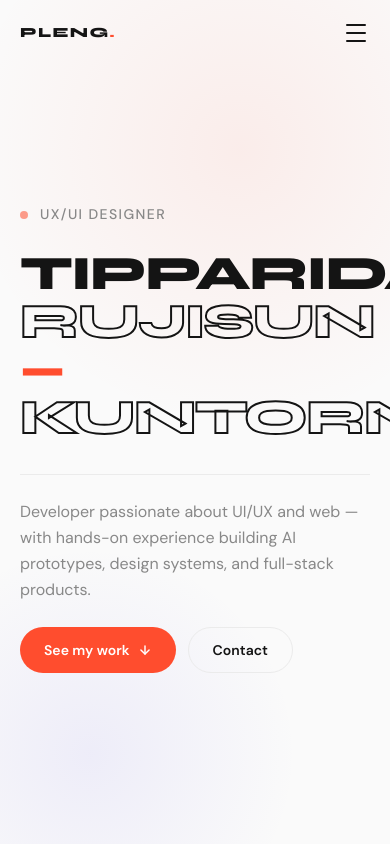
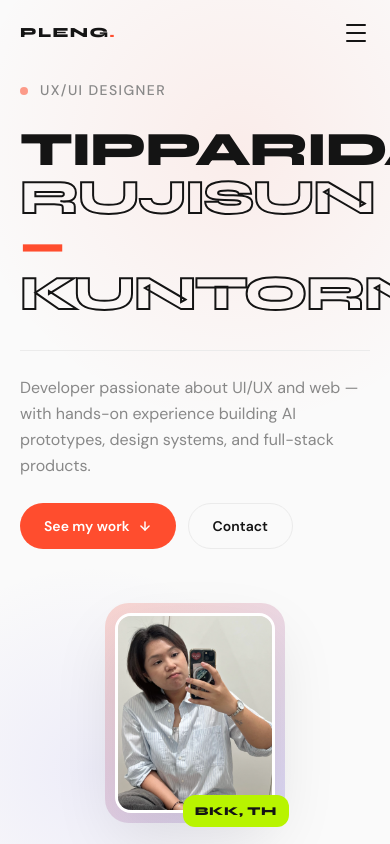
Before and after one commit to blymanor/portfolio, a Next.js app: page / in a window 390 px wide. Shown: the top 844 px of the page. Built offline with nearby package versions, Linux system fonts and the light colour scheme.

Commit message:
fix: adjust alignment and size of profile photo in Hero component for better layout

```diff
--- a/src/components/Hero.tsx
+++ b/src/components/Hero.tsx
@@ -173,7 +173,7 @@ export default function Hero() {
           </motion.div>
 
           {/* Right: Profile photo */}
-          <div className="shrink-0 self-end hidden lg:block">
+          <div className="shrink-0 self-center lg:self-end">
             <motion.div
               initial={{ opacity: 0, y: 32 }}
               animate={{ opacity: 1, y: 0 }}
@@ -183,7 +183,7 @@ export default function Hero() {
                 ease: EASE,
               }}
             >
-              <div className="relative" style={{ width: "200px" }}>
+              <div className="relative" style={{ width: "160px" }}>
                 <div
                   className="absolute rounded-3xl"
                   style={{
@@ -195,10 +195,8 @@ export default function Hero() {
                 <img
                   src={`${BASE_PATH}/assets/self.png`}
                   alt="Tipparida"
-                  className="relative rounded-2xl object-cover object-top"
+                  className="relative rounded-2xl object-cover object-top w-[160px] h-[200px] lg:w-[200px] lg:h-[250px]"
                   style={{
-                    width: "200px",
-                    height: "250px",
                     border: "3px solid white",
                     boxShadow: "0 24px 64px rgba(0,0,0,0.10)",
                     display: "block",
```
